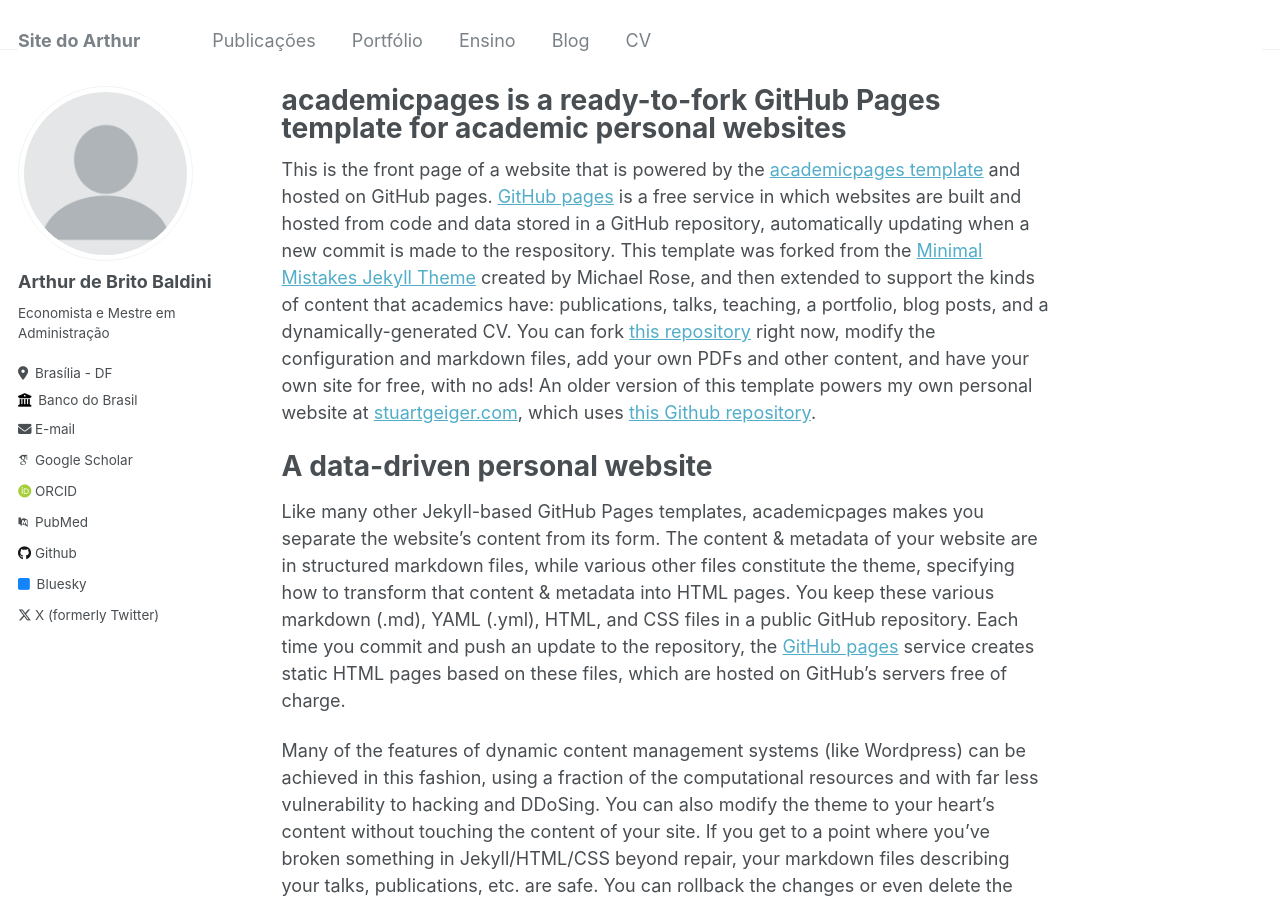
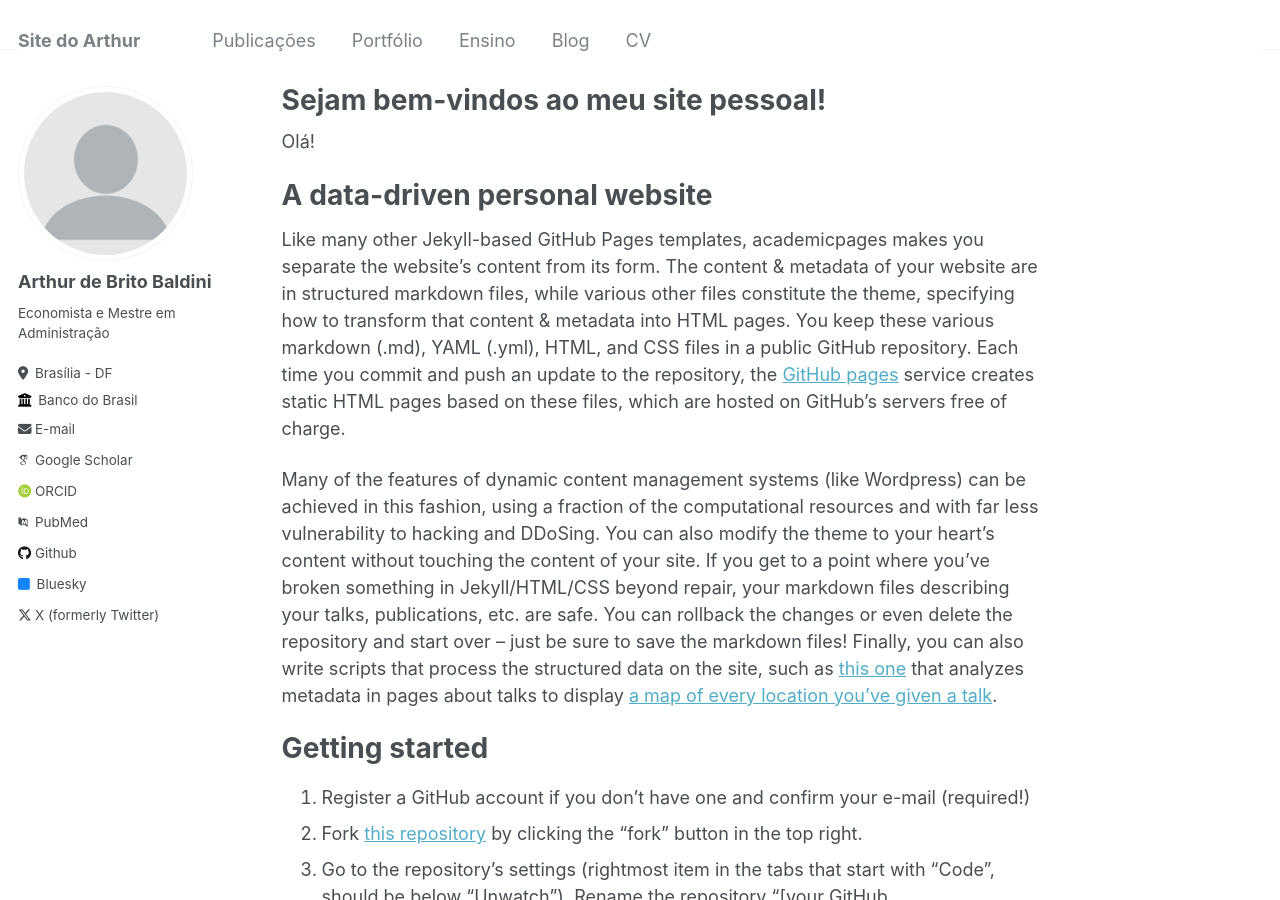
Before and after one commit to Arthur-Unb/arthurbaldini, a Jekyll site: the page built from _pages/about.md, in a window 1280 px wide and 900 px high. Built offline with Jekyll 4.4.1, drawn with Linux system fonts in a browser that asks for light colours; some web fonts are replaced.

Commit message:
Update about.md

```diff
--- a/_pages/about.md
+++ b/_pages/about.md
@@ -1,13 +1,13 @@
 ---
 permalink: /
-title: "academicpages is a ready-to-fork GitHub Pages template for academic personal websites"
+title: "Sejam bem-vindos ao meu site pessoal!"
 author_profile: true
 redirect_from:
   - /about/
   - /about.html
 ---
 
-This is the front page of a website that is powered by the [academicpages template](https://github.com/academicpages/academicpages.github.io) and hosted on GitHub pages. [GitHub pages](https://pages.github.com) is a free service in which websites are built and hosted from code and data stored in a GitHub repository, automatically updating when a new commit is made to the respository. This template was forked from the [Minimal Mistakes Jekyll Theme](https://mmistakes.github.io/minimal-mistakes/) created by Michael Rose, and then extended to support the kinds of content that academics have: publications, talks, teaching, a portfolio, blog posts, and a dynamically-generated CV. You can fork [this repository](https://github.com/academicpages/academicpages.github.io) right now, modify the configuration and markdown files, add your own PDFs and other content, and have your own site for free, with no ads! An older version of this template powers my own personal website at [stuartgeiger.com](http://stuartgeiger.com), which uses [this Github repository](https://github.com/staeiou/staeiou.github.io).
+Olá!
 
 A data-driven personal website
 ======
```
